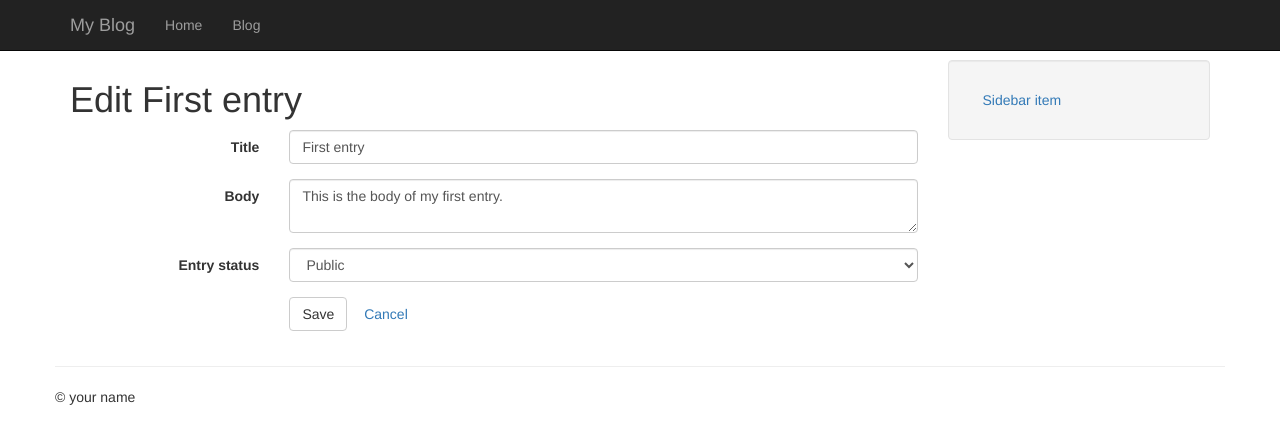
After one commit to iooop/flask-blog, a Flask app: a page that uses templates/base.html in a window 1280 px wide. The commit adds this page. Shown: the top 444 px of the page. Run offline with Flask 2, Linux system fonts and the light colour scheme; data comes from the database, SQL or seed files in the repository; both versions use the stored data as it was after the commit; some libraries are stand-ins or nearby versions.

Commit message:
[IMP] form validator, flash用法等

```diff
--- a/config.py
+++ b/config.py
@@ -3,5 +3,6 @@ import os
 class Configuration(object):
 	APPLICATION_DIR = os.path.dirname(os.path.realpath(__file__))
 	DEBUG = True
+	SECRET_KEY = 'flask is fun!'
 	SQLALCHEMY_DATABASE_URI = 'sqlite:///%s/blog.db' % APPLICATION_DIR
 	SQLALCHEMY_TRACK_MODIFICATIONS = True
--- a/entries/blueprint.py
+++ b/entries/blueprint.py
@@ -1,4 +1,4 @@
-from flask import Blueprint, render_template, redirect, url_for, request
+from flask import Blueprint, flash, render_template, redirect, url_for, request
 from helpers import object_list
 from models import Entry, Tag
 from forms import EntryForm
@@ -30,6 +30,7 @@ def create():
 			entry = form.save_entry(Entry())
 			db.session.add(entry)
 			db.session.commit()
+			flash('Entry "%s" created successfully.' % entry.title, 'success')
 			return redirect(url_for('entries.detail', slug=entry.slug))
 	else:
 		form = EntryForm()
@@ -38,13 +39,52 @@ def create():
 
 @entries.route('/<slug>/')
 def detail(slug):
-	entry = Entry.query.filter(Entry.slug == slug).first_or_404()
+	entry = get_entry_or_404(slug)
 	return render_template('entries/detail.html', entry=entry)
 
+@entries.route('/<slug>/edit/', methods=['GET', 'POST'])
+def edit(slug):
+	entry = Entry.query.filter(Entry.slug == slug).first_or_404()
+	if request.method == 'POST':
+		form = EntryForm(request.form, obj=entry)
+		if form.validate():
+			entry = form.save_entry(entry)
+			db.session.add(entry)
+			db.session.commit()
+			flash('Entry "%s" has been saved.' % entry.title, 'success')
+			return redirect(url_for('entries.detail', slug=entry.slug))
+	else:
+		form = EntryForm(obj=entry)
+
+	return render_template('entries/edit.html', entry=entry, form=form)
+
+@entries.route('/<slug>/delete/', methods=['GET', 'POST'])
+def delete(slug):
+	entry = Entry.query.filter(Entry.slug == slug).first_or_404()
+	if request.method == 'POST':
+		entry.status = Entry.STATUS_DELETED
+		db.session.add(entry)
+		db.session.commit()
+		flash('Entry "%s" has been deleted.' % entry.title, 'success')
+		return redirect(url_for('entries.index'))
+
+	return render_template('entries/delete.html', entry=entry)
+
+
 def entry_list(template, query, **context):
+	valid_statuses = (Entry.STATUS_PUBLIC, Entry.STATUS_DRAFT)
+	query = query.filter(Entry.status.in_(valid_statuses))
 	search = request.args.get('q')
 	if search:
 			query = query.filter(
 								(Entry.body.contains(search)) |
 								(Entry.title.contains(search)))
 	return object_list(template, query, **context)
+
+def get_entry_or_404(slug):
+  	valid_statuses = (Entry.STATUS_PUBLIC, Entry.STATUS_DRAFT)
+  	return (Entry.query
+		  .filter(
+			  (Entry.slug == slug) &
+			  (Entry.status.in_(valid_statuses)))
+		  .first_or_404())
--- a/entries/forms.py
+++ b/entries/forms.py
@@ -1,9 +1,10 @@
 import wtforms
+from wtforms.validators import DataRequired
 from models import Entry
 
 class EntryForm(wtforms.Form):
-    title = wtforms.StringField('Title')
-    body = wtforms.TextAreaField('Body')
+    title = wtforms.StringField('Title', validators=[DataRequired()])
+    body = wtforms.TextAreaField('Body', validators=[DataRequired()])
     status = wtforms.SelectField(
         'Entry status',
         choices=(
--- a/entries/templates/entries/detail.html
+++ b/entries/templates/entries/detail.html
@@ -8,6 +8,7 @@
 <li><a href="{{ url_for('entries.tag_detail', slug=tag.slug)}}">{{ tag.name }}</a></li>
 {% endfor %}
 </ul>
+<a href="{{ url_for('entries.edit', slug=entry.slug) }}">Edit</a>
 <p>Published {{ entry.created_timestamp.strftime('%m/%d/%Y')}}</p>
 {% endblock %}
 {% block content %}
--- /dev/null
+++ b/entries/templates/entries/edit.html
@@ -0,0 +1,22 @@
+     {% extends "base.html" %}
+     {% from "macros/form_field.html" import form_field %}
+
+     {% block title %}Edit {{ entry.title }}{% endblock %}
+
+     {% block content_title %}Edit {{ entry.title }}{% endblock %}
+
+     {% block content %}
+      <form action="{{ url_for('entries.edit', slug=entry.slug) }}"
+    class="form form-horizontal" method="post">
+        {% for field in form %}
+          {{ form_field(field) }}
+        {% endfor %}
+        <div class="form-group">
+          <div class="col-sm-offset-3 col-sm-9">
+            <button type="submit" class="btn btn-default">Save</button>
+            <a class="btn" href="{{ url_for('entries.detail', slug=entry.
+    slug) }}">Cancel</a>
+          </div>
+        </div>
+      </form>
+     {% endblock %}
--- a/models.py
+++ b/models.py
@@ -13,6 +13,7 @@ entry_tags = db.Table('entry_tags',
 class Entry(db.Model):
 	STATUS_PUBLIC = 0
 	STATUS_DRAFT = 1
+	STATUS_DELETED = 2
 
 	id = db.Column(db.Integer, primary_key=True)
 	title = db.Column(db.String(100))
--- a/templates/base.html
+++ b/templates/base.html
@@ -36,9 +36,15 @@ body { padding-top: 60px; }
 <div class="container">
 <div class="row">
 <div class="col-md-9">
-<h1>{% block content_title %}{% endblock %}</h1>
-{% block content %}
-{% endblock %}
+    <h1>{% block content_title %}{% endblock %}</h1>
+     {% for category, message in get_flashed_messages(with_categories=true) %}
+      <div class="alert alert-dismissable alert-{{ category }}">
+        <button type="button" class="close" data-dismiss="alert">&times;</button>
+        {{ message }}
+      </div>
+     {% endfor %}
+     {% block content %}{% endblock %}
+
 </div>
 <div class="col-md-3">
 {% block sidebar %}
--- /dev/null
+++ b/templates/macros/form_field.html
@@ -0,0 +1,10 @@
+{% macro form_field(field) %}
+ <div class="form-group{% if field.errors %} has-error has-feedback{% endif %}">
+   {{ field.label(class='col-sm-3 control-label') }}
+   <div class="col-sm-9">
+     {{ field(class='form-control', **kwargs) }}
+     {% if field.errors %}<span class="glyphicon glyphicon-warning-sign form-control-feedback"></span>{% endif %}
+     {% for error in field.errors %}<span class="help-block">{{ error }}</span>{% endfor %}
+   </div>
+ </div>
+{% endmacro %}
```
Also changed, not shown: entries/templates/entries/create.html (+3 -6 lines), entries/templates/entries/delete.html (added, +16 -0 lines), blog.db.
